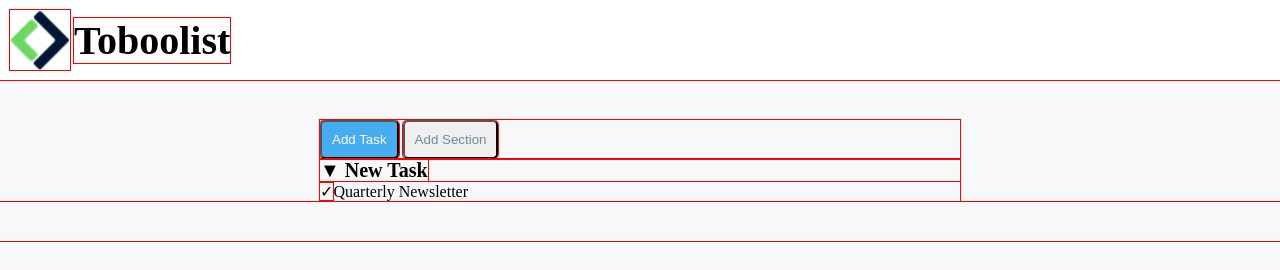
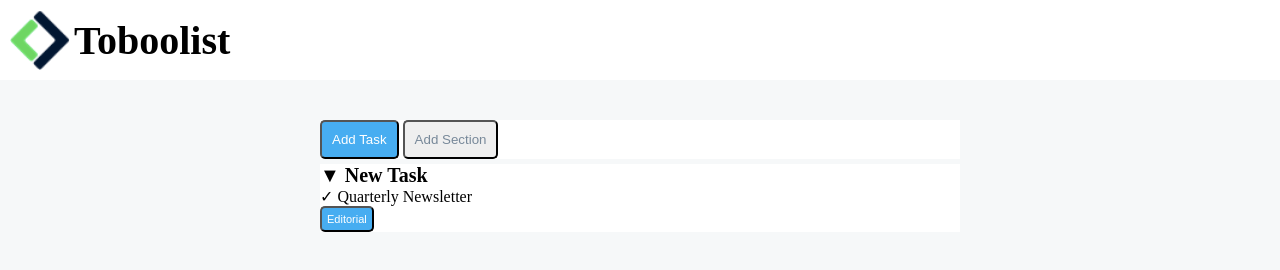
Before and after one commit to chiaraalle/html-css-toboolist, a plain HTML site: page index.html in a window 1280 px wide. Drawn offline with Linux system fonts and the light colour scheme.

Commit message:
add: prima lista

```diff
--- a/index.html
+++ b/index.html
@@ -21,9 +21,11 @@
             </div>
             <div class="option">
                 <span class="text">&#9660; New Task</span>
-                <p><span>&#10003;</span>Quarterly Newsletter</p>
+                <p>&#10003; Quarterly Newsletter</p>
+                <button class="button-3">Editorial</button>
 
             </div>
+
         </div>
 
     </body>
--- a/style.css
+++ b/style.css
@@ -1,5 +1,5 @@
 * {
-    outline: 1px solid red;
+    /*outline: 1px solid red;*/
 
     margin: 0px;
     padding: 0px;
@@ -33,31 +33,48 @@ header{
 
 }
 
-.section {
-    height: ;
+.section,
+.option {
+    background-color: white;
 }
 
 .conteiner {
     width: 50%;
     margin: 40px auto;
+
+}
+
+.button-1,
+.button-2 {
+    border-radius: 5px;
+    padding: 10px;
+
 }
 
 .button-1 {
     background-color: #47ADF1;
-    border-radius: 5px;
     color: white;
-    padding: 10px;
 
 }
 
 .button-2 {
-    border-radius: 5px;
     color: lightslategray;
-    padding: 10px;
+}
 
+.option {
+    margin-top: 5px;
 }
 
 .text {
     font-size: 20px;
     font-weight: bold;
 }
+
+.button-3 {
+    background-color: #47ADF1;
+    border-radius: 5px;
+    color: white;
+    padding: 5px;
+    font-size: 11px;
+
+}
```
